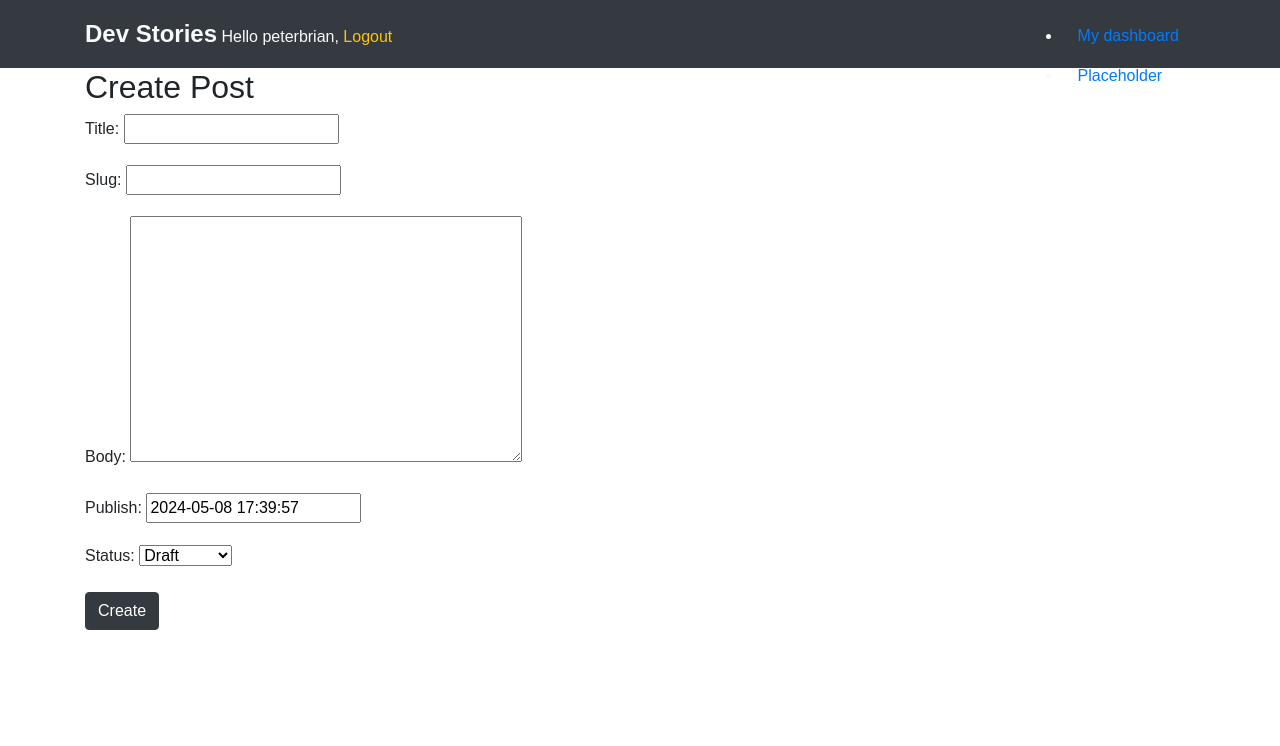
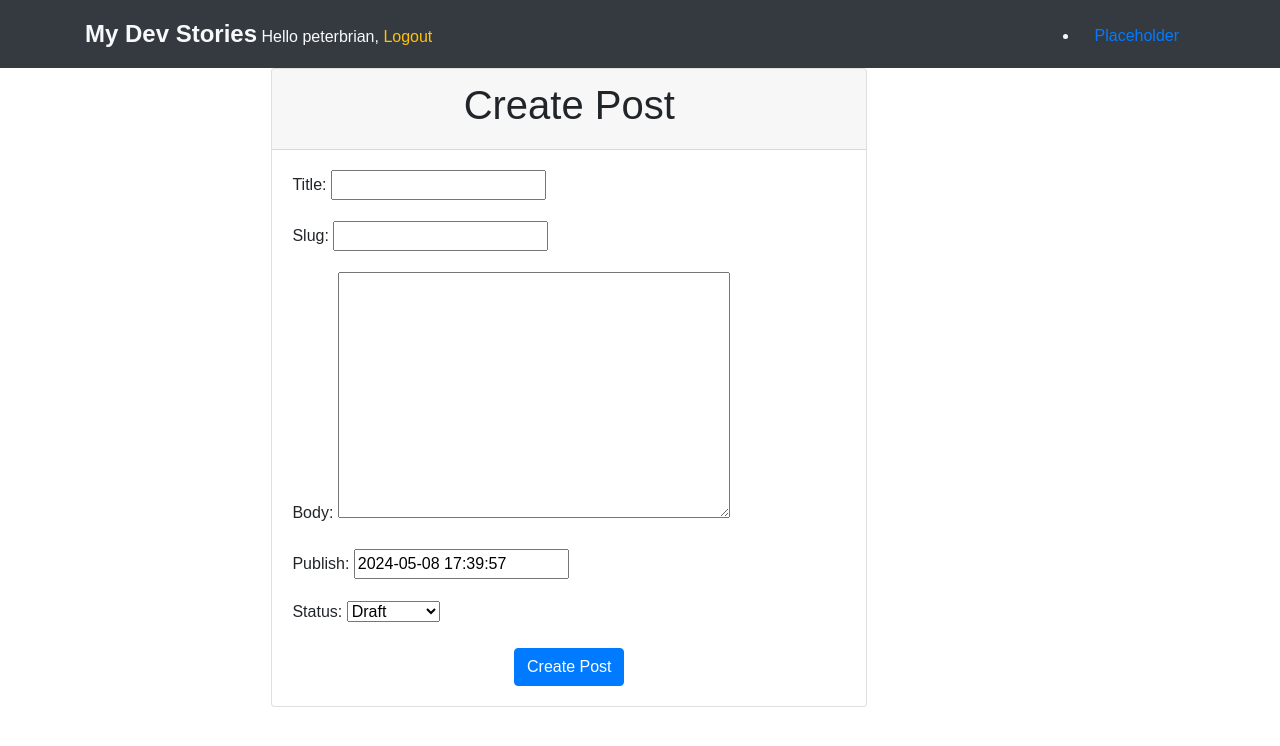
Before and after one commit to nicky-ops/dev-stories, a Django app: page /blog/create/ in a window 1280 px wide. Shown: the top 746 px of the page. Run offline with Django 4.2, Linux system fonts and the light colour scheme; a user stored in the database is signed in; some libraries are stand-ins or nearby versions.

Commit message:
Created the create post button

```diff
--- a/account/templates/base.html
+++ b/account/templates/base.html
@@ -11,12 +11,9 @@
 <body>
     <div id="header" class="bg-dark text-light py-3">
         <div class="container">
-            <span class="logo">Dev Stories</span>
+            <span class="logo">My Dev Stories</span>
             {% if request.user.is_authenticated %}
             <ul class="menu float-right">
-                <li class="nav-item {% if section == "dashboard" %}active{% endif %}">
-                    <a class="nav-link" href="{% url "dashboard" %}">My dashboard</a>
-                </li>
                 <li class="nav-item {% if section == "people" %}active{% endif %}">
                     <a class="nav-link" href="#">Placeholder</a>
                 </li>
@@ -24,9 +21,9 @@
             {% endif %}
             <span class="user">
                 {% if request.user.is_authenticated %}
-                Hello {{ request.user.first_name|default:request.user.username }}, <a href="{% url "logout" %}" class="text-warning">Logout</a>
+                Hello {{ request.user.first_name|default:request.user.username }}, <a href="{% url 'account:logout' %}" class="text-warning">Logout</a>
                 {% else %}
-                <a href="{% url "login" %}" class="text-warning">Log-in</a>
+                <a href="{% url 'account:login' %}" class="text-warning">Log-in</a>
                 {% endif %}
             </span>
         </div>
--- a/account/templates/registration/login.html
+++ b/account/templates/registration/login.html
@@ -13,14 +13,14 @@
                 <div class="card-body">
                     <p class="lead text-center">
                         Please use the following form to log in to your account.
-                        If you don't have an account yet, you can <a href="{% url "register" %}">register here</a>.
+                        If you don't have an account yet, you can <a href="{% url 'account:register' %}" class="text-warning">Register Here</a>
                     </p>
                     {% if form.errors %}
                         <div class="alert alert-danger" role="alert">
                             Invalid username or password.
                         </div>
                     {% endif %}
-                    <form action="{% url 'login' %}" method="post">
+                    <form action="{% url 'account:login' %}" method="post">
                         {% csrf_token %}
                         <div class="form-group">
                             {{ form.username.label_tag }}
@@ -36,7 +36,7 @@
                         </div>
                     </form>
                     <p class="mt-3 text-center">
-                        <a href="{% url "password_reset" %}">Forgotten your password?</a>
+                        <a href="{% url 'account:password_reset' %}">Forgotten your password?</a>
                     </p>
                 </div>
             </div>
--- a/account/urls.py
+++ b/account/urls.py
@@ -1,10 +1,14 @@
-from django.urls import path, include
+from django.urls import path
 from django.contrib.auth import views as auth_views
 from . import views
 
+app_name = 'account'  # Add a namespace for the account app
+
 urlpatterns = [
-    path('', include('django.contrib.auth.urls')),
-    path('', views.dashboard, name='dashboard'),
+    path('login/', auth_views.LoginView.as_view(template_name='registration/login.html'), name='login'),  # Example login URL
+    path('logout/', auth_views.LogoutView.as_view(next_page='blog:post-list'), name='logout'),  # Example logout URL
+    path('password_reset/', auth_views.PasswordResetView.as_view(), name='password_reset'),
     path('register/', views.register, name='register'),
-    path('edit/', views.edit, name='edit')
+    path('edit/', views.edit, name='edit'),
+    path('profile/', views.profile, name='profile')
 ]
--- a/blog/templates/blog/about.html
+++ b/blog/templates/blog/about.html
@@ -22,6 +22,9 @@
                 </button>
                 <div class="collapse navbar-collapse" id="navbarNav">
                     <ul class="navbar-nav ml-auto">
+                        <li class="nav-item">
+                            <a class="nav-link" href="{% url 'blog:post_list' %}">Home</a>
+                        </li>
                         <li class="nav-item">
                             <a class="nav-link" href="#features">Features</a>
                         </li>
--- a/blog/templates/blog/post/create.html
+++ b/blog/templates/blog/post/create.html
@@ -1,12 +1,26 @@
-{% extends "base.html"%}
+{% extends "base.html" %}
 
 {% block title %}Create Post{% endblock %}
 
 {% block content %}
-  <h2>Create Post</h2>
-  <form action="{% url "blog:create_post" %}" method="post">
-    {{ form.as_p }}
-    {% csrf_token %}
-    <input type="submit" value="Create">
-  </form>
+<div class="container">
+    <div class="row justify-content-center">
+        <div class="col-md-8">
+            <div class="card">
+                <div class="card-header">
+                    <h1 class="text-center">Create Post</h1>
+                </div>
+                <div class="card-body">
+                    <form method="post">
+                        {% csrf_token %}
+                        {{ form.as_p }}
+                        <div class="text-center">
+                            <button type="submit" class="btn btn-primary">Create Post</button>
+                        </div>
+                    </form>
+                </div>
+            </div>
+        </div>
+    </div>
+</div>
 {% endblock %}
--- a/blog/views.py
+++ b/blog/views.py
@@ -55,6 +55,8 @@ def create_post(request):
             post.author = request.user
             post.save()
             return redirect('blog:post_list')
+        else:
+            print("Form is not valid:", form.errors)
     else:
         form = CreatePostForm()
     return render(request, 'blog/post/create.html', {'form': form})
--- a/devstories/settings.py
+++ b/devstories/settings.py
@@ -31,8 +31,8 @@ ALLOWED_HOSTS = []
 
 
 
-LOGIN_REDIRECT_URL = 'dashboard'
-LOGIN_URL = 'login'
+LOGIN_REDIRECT_URL = 'profile'
+LOGIN_URL = 'account:login'
 LOGOUT_URL = 'logout'
 
 # managing file uploads and serve media files
```
Also changed, not shown: account/templates/account/profile.html (added, +10 -0 lines), account/views.py (+26 -10 lines), blog/templates/blog/base.html (+16 -1 lines), db.sqlite3, media/users/2024/05/13/mydevstories.jpg (added).
